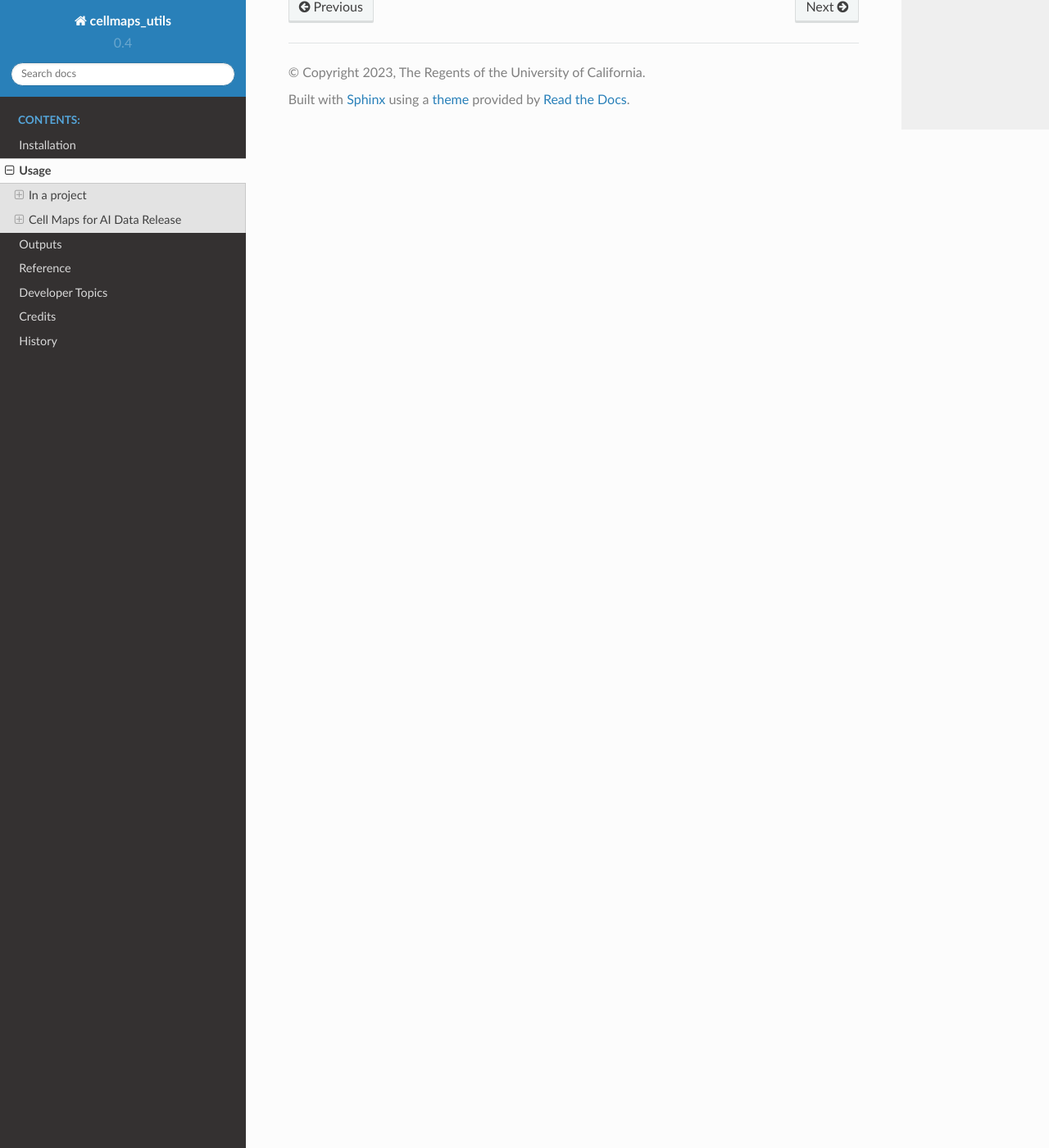
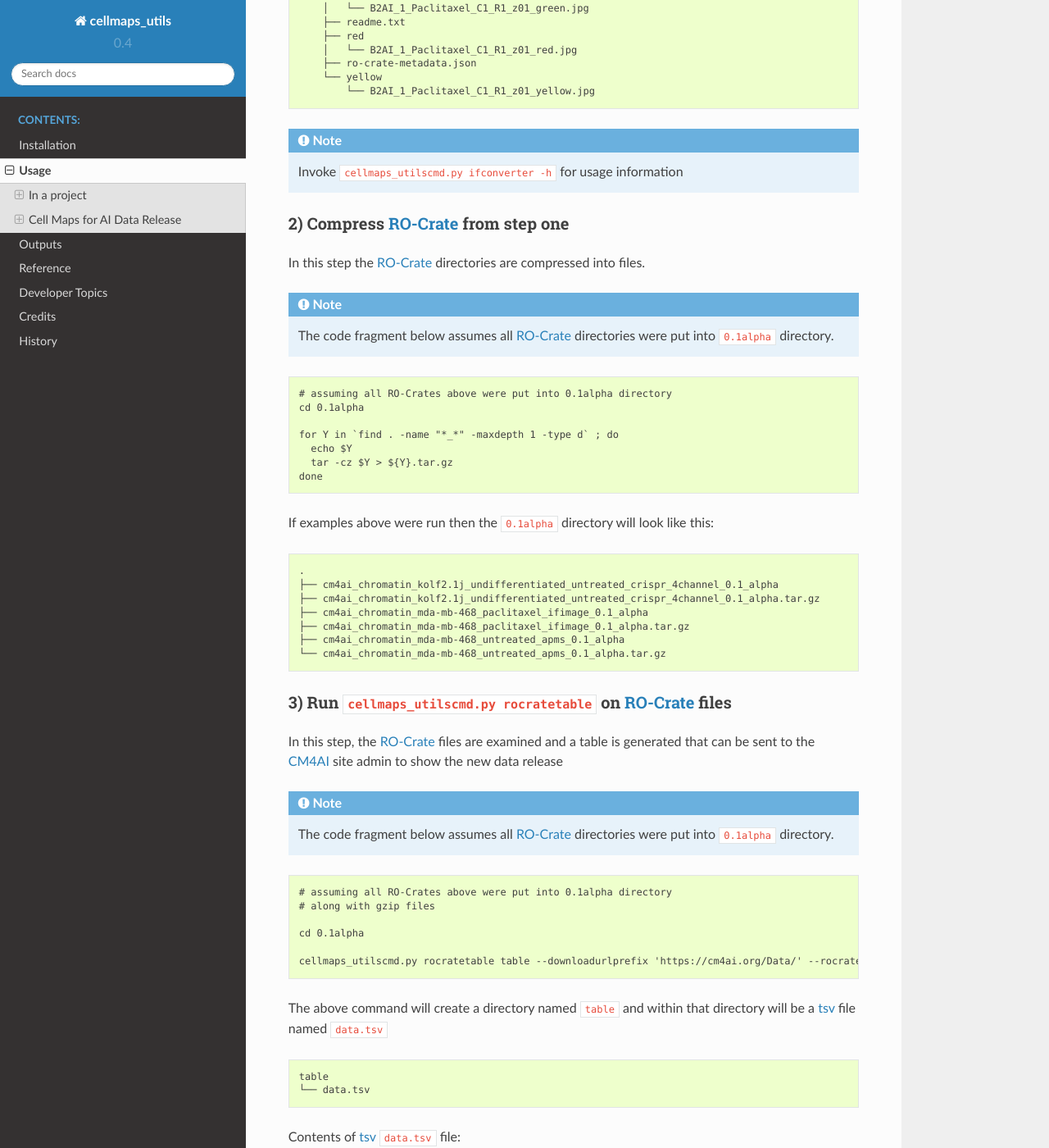
Before and after one commit to idekerlab/cellmaps_utils, a Sphinx documentation site: the page built from docs/usage.rst, in a window 1280 px wide and 1400 px high, scrolled down 6498 px. Shown: the whole window at 82% size. Built offline with Sphinx 7.4.7 and the Read the Docs theme 2.0.0, drawn with Linux system fonts in a browser that asks for light colours; some of the changed text lies outside the part shown.

Commit message:
added steps to make rocratetable

```diff
--- a/docs/usage.rst
+++ b/docs/usage.rst
@@ -211,11 +211,25 @@ Cell Maps for AI Data Release
 
 This section describes how to generate a new `CM4AI`_ data release. The
 intended audience is for data generation sites and anyone interested in knowing
-how the datasets on `CM4AI`_ site are created
+how the datasets on `CM4AI`_ site are created.
+
+There are four steps to the data release:
+
+1) Each individual dataset must be run through ``cellmaps_utilscmd.py XX``
+   command to generate `RO-Crate`_ directories.
+
+2) These `RO-Crate`_ directories must be compressed
+
+3) ``cellmaps_utilscmd.py rocratetable`` must be given these compressed `RO-Crate`_ files to generate table
+
+4) Compressed `RO-Crate`_ files must be uploaded to `CM4AI`_
+
+5) The table generated must be sent to admin of `CM4AI`_ site so they can load it and
+   display the new data release
 
 
-Perturbation/CRISPR data release
-=================================
+1) Perturbation/CRISPR data release (step 1 above)
+================================================
 
 The command line tool ``cellmaps_utilscmd.py crisprconverter`` takes a  `h5ad`_ file
 and copies that file along with other meta data files into a `RO-Crate`_ suitable
@@ -256,8 +270,8 @@ Example contents generated by above command:
     This tool does not currently validate .h5ad, but when it does the above example
     will fail
 
-Affinity Purification Mass Spectrometry (AP-MS) data release
-==================================================================
+1) Affinity Purification Mass Spectrometry (AP-MS) data release
+============================================================================
 
 The command line tool ``cellmaps_utilscmd.py apmsconverter`` consumes one or more `tsv`_ files
 that are combined and stored into a `RO-Crate`_ suitable
@@ -299,13 +313,13 @@ Example contents generated by above command:
     Invoke ``cellmaps_utilscmd.py apmsconverter -h`` for usage information
 
 
-Size Exclusion Chromatography with Mass Spectrometry (SEC-MS) data release
-=============================================================================
+1) Size Exclusion Chromatography with Mass Spectrometry (SEC-MS) data release
+==========================================================================================
 
 TODO
 
 
-Immunofluorescent Image (IFImage) data release
+1) Immunofluorescent Image (IFImage) data release
 ==================================================================
 
 The command line tool ``cellmaps_utilscmd.py ifconverter`` consumes a  `csv`_ file
@@ -351,6 +365,104 @@ Example contents generated by above command:
 
     Invoke ``cellmaps_utilscmd.py ifconverter -h`` for usage information
 
+2) Compress `RO-Crate`_ from step one
+=========================================
+
+In this step the `RO-Crate`_ directories are compressed into files.
+
+.. note::
+
+    The code fragment below assumes all `RO-Crate`_ directories were put into ``0.1alpha``
+    directory.
+
+.. code-block::
+
+    # assuming all RO-Crates above were put into 0.1alpha directory
+    cd 0.1alpha
+
+    for Y in `find . -name "*_*" -maxdepth 1 -type d` ; do
+      echo $Y
+      tar -cz $Y > ${Y}.tar.gz
+    done
+
+If examples above were run then the ``0.1alpha`` directory will look like this:
+
+.. code-block::
+
+    .
+    ├── cm4ai_chromatin_kolf2.1j_undifferentiated_untreated_crispr_4channel_0.1_alpha
+    ├── cm4ai_chromatin_kolf2.1j_undifferentiated_untreated_crispr_4channel_0.1_alpha.tar.gz
+    ├── cm4ai_chromatin_mda-mb-468_paclitaxel_ifimage_0.1_alpha
+    ├── cm4ai_chromatin_mda-mb-468_paclitaxel_ifimage_0.1_alpha.tar.gz
+    ├── cm4ai_chromatin_mda-mb-468_untreated_apms_0.1_alpha
+    └── cm4ai_chromatin_mda-mb-468_untreated_apms_0.1_alpha.tar.gz
+
+3) Run ``cellmaps_utilscmd.py rocratetable`` on `RO-Crate`_ files
+===================================================================
+
+In this step, the `RO-Crate`_ files are examined and a table is generated
+that can be sent to the `CM4AI`_ site admin to show the new data release
+
+.. note::
+
+    The code fragment below assumes all `RO-Crate`_ directories were put into ``0.1alpha``
+    directory.
+
+.. code-block::
+
+    # assuming all RO-Crates above were put into 0.1alpha directory
+    # along with gzip files
+
+    cd 0.1alpha
+
+    cellmaps_utilscmd.py rocratetable table --downloadurlprefix 'https://cm4ai.org/Data/' --rocrates `/bin/ls | grep -v ".gz"`
+
+
+The above command will create a directory named ``table`` and within that directory
+will be a `tsv`_ file named ``data.tsv``
+
+.. code-block::
+
+    table
+    └── data.tsv
+
+
+Contents of `tsv`_ ``data.tsv`` file:
+
+.. code-block::
+
+    FAIRSCAPE ARK ID	Date	Version	Type	Cell Line	Tissue	Treatment	Gene set	Generated By Software	Name	Description	KeywordDownload RO-Crate Data Package	Download RO-Crate Data Package Size MB	Generated By Software	Output Dataset	Responsible Lab
+    d4d80b1d-8d49-4204-8c0d-209c5b9ccdf2:cm4ai_chromatin_kolf2.1j_undifferentiated_untreated_crispr_4channel_0.1_alpha	2024-04-29	0.1 alpha	Data	KOLF2.1J	undifferentiated	untreated	chromatin		CRISPR	CM4AI 0.1 alpha KOLF2.1J untreated CRISPR undifferentiated 4channel chromatin	CM4AI,0.1 alpha,KOLF2.1J,untreated,CRISPR,undifferentiated,4channel,chromatin	https://cm4ai.org/Data/cm4ai_chromatin_kolf2.1j_undifferentiated_untreated_crispr_4channel_0.1_alpha.tar.gz	1	Mali Lab
+    134e01c8-90ea-457d-9e6e-ca046ecc860f:cm4ai_chromatin_mda-mb-468_paclitaxel_ifimage_0.1_alpha	2024-04-29	0.1 alpha	Data	MDA-MB-468	breast; mammary gland	paclitaxel	chromatin		IF images	CM4AI 0.1 alpha MDA-MB-468 paclitaxel IF microscopy images breast; mammary gland chromatin	CM4AI,0.1 alpha,MDA-MB-468,paclitaxel,IF microscopy,images,breast; mammary gland,chromatin	https://cm4ai.org/Data/cm4ai_chromatin_mda-mb-468_paclitaxel_ifimage_0.1_alpha.tar.gz	1	Lundberg Lab
+    7240c7d7-327c-423c-834d-1e99ab8a417b:cm4ai_chromatin_mda-mb-468_untreated_apms_0.1_alpha	2024-04-29	0.1 alpha	Data	MDA-MB-468	breast; mammary gland	untreated	chromatin		AP-MS	CM4AI 0.1 alpha MDA-MB-468 untreated breast; mammary gland AP-MS edgelist chromatin	CM4AI,0.1 alpha,MDA-MB-468,untreated,breast; mammary gland,AP-MS edgelist,chromatin	https://cm4ai.org/Data/cm4ai_chromatin_mda-mb-468_untreated_apms_0.1_alpha.tar.gz	1			Krogan Lab
+
+.. note::
+
+    ``cellmaps_utilscmd.py rocratetable`` runs way faster if the uncompressed
+    `RO-Crate`_ directories are passed in. The script does need the ``.gz``
+    files in the same directory to get file sizes output in the generated
+    table.
+
+
+4) Upload `RO-Crate`_ files
+=============================
+
+For this step the `RO-Crate`_ files ending with ``.gz`` should be uploaded to path matching
+prefix set via ``--downloadurlprefix`` in Step 3
+
+.. note::
+
+    Be sure to verify URLs resolve for uploaded files
+
+
+
+5) Send table from Step 4 to admin of `CM4AI`_ site
+======================================================
+
+In this step send the ``table/data.tsv`` file to `CM4AI`_ admin
+and let them know if this table is to append or overwrite existing
+data
+
 
 .. _CM4AI: https://cm4ai.org
 .. _RO-Crate: https://www.researchobject.org/ro-crate
```
